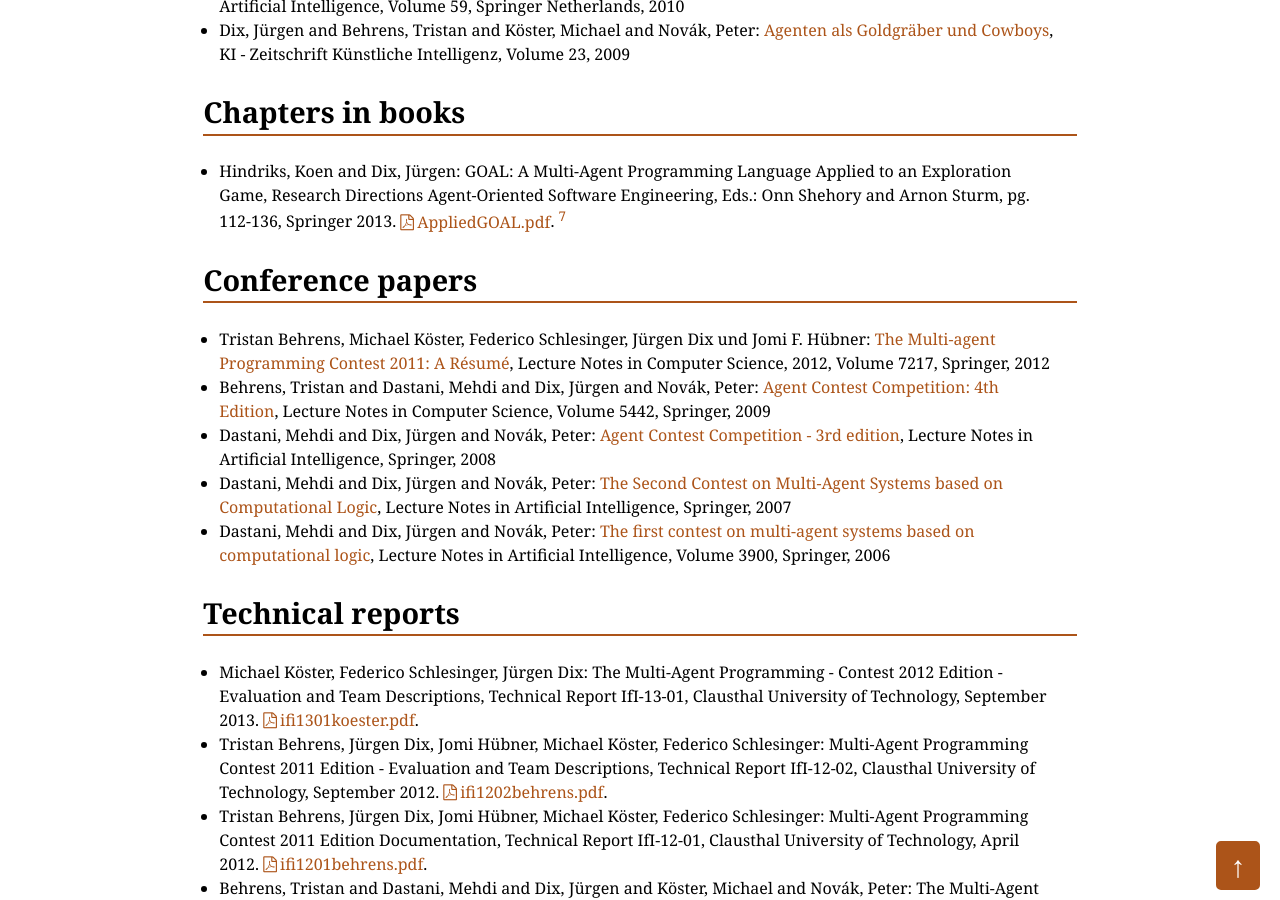
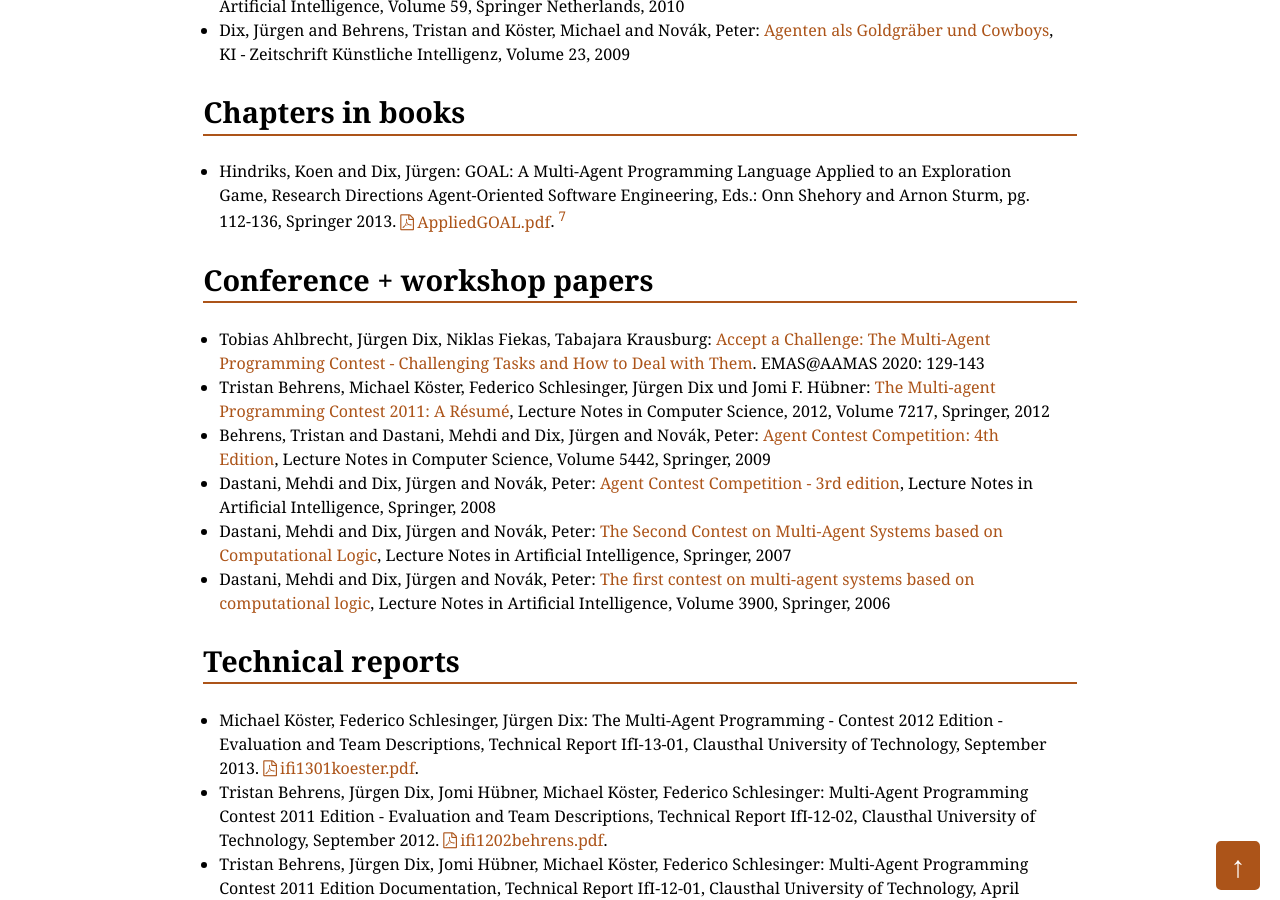
Before and after one commit to agentcontest/agentcontest.github.io, a Jekyll site: the page built from publications/index.md, in a window 1280 px wide and 900 px high, scrolled down 1648 px. Built offline with Jekyll 4.4.1, drawn with Linux system fonts in a browser that asks for light colours.

Commit message:
add publication

```diff
--- a/publications/index.md
+++ b/publications/index.md
@@ -38,9 +38,10 @@
 
 * Hindriks, Koen and Dix, Jürgen: GOAL: A Multi-Agent Programming Language Applied to an Exploration Game, Research Directions Agent-Oriented Software Engineering, Eds.: Onn Shehory and Arnon Sturm, pg. 112-136, Springer 2013. [AppliedGOAL.pdf](AppliedGOAL.pdf). [^goal]
 
-Conference papers
+Conference + workshop papers
 -----------------
 
+* Tobias Ahlbrecht, Jürgen Dix, Niklas Fiekas, Tabajara Krausburg: [Accept a Challenge: The Multi-Agent Programming Contest - Challenging Tasks and How to Deal with Them](https://link.springer.com/chapter/10.1007%2F978-3-030-66534-0_9). EMAS@AAMAS 2020: 129-143
 * Tristan Behrens, Michael Köster, Federico Schlesinger, Jürgen Dix und Jomi F. Hübner: [The Multi-agent Programming Contest 2011: A Résumé](http://www.springerlink.com/content/c81p265085n04754/), Lecture Notes in Computer Science, 2012, Volume 7217, Springer, 2012
 * Behrens, Tristan and Dastani, Mehdi and Dix, Jürgen and Novák, Peter: [Agent Contest Competition: 4th Edition](http://www.springerlink.com/content/g54k45r8wvh46858/), Lecture Notes in Computer Science, Volume 5442, Springer, 2009
 * Dastani, Mehdi and Dix, Jürgen and Novák, Peter: [Agent Contest Competition - 3rd edition](http://www.springerlink.com/content/jv23737805830r7v/), Lecture Notes in Artificial Intelligence, Springer, 2008
```
